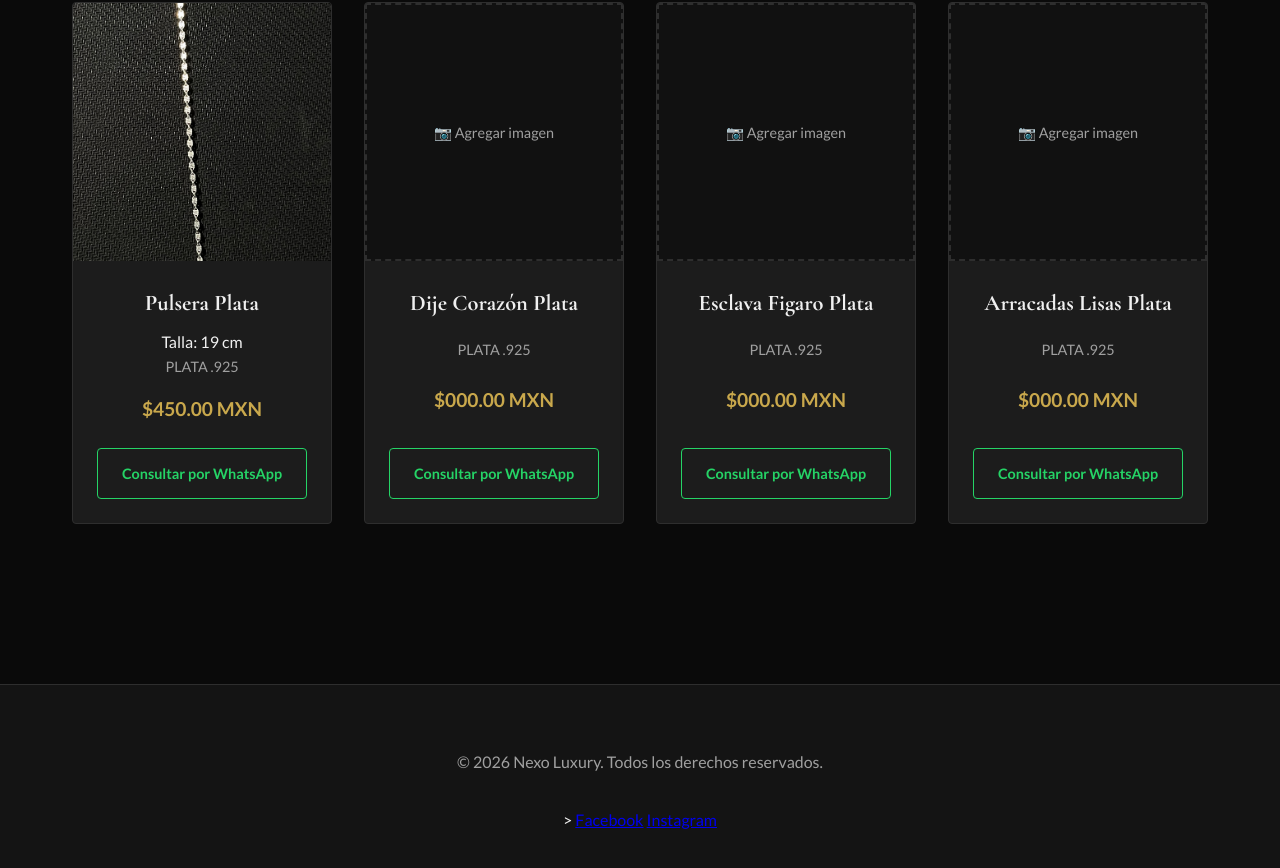
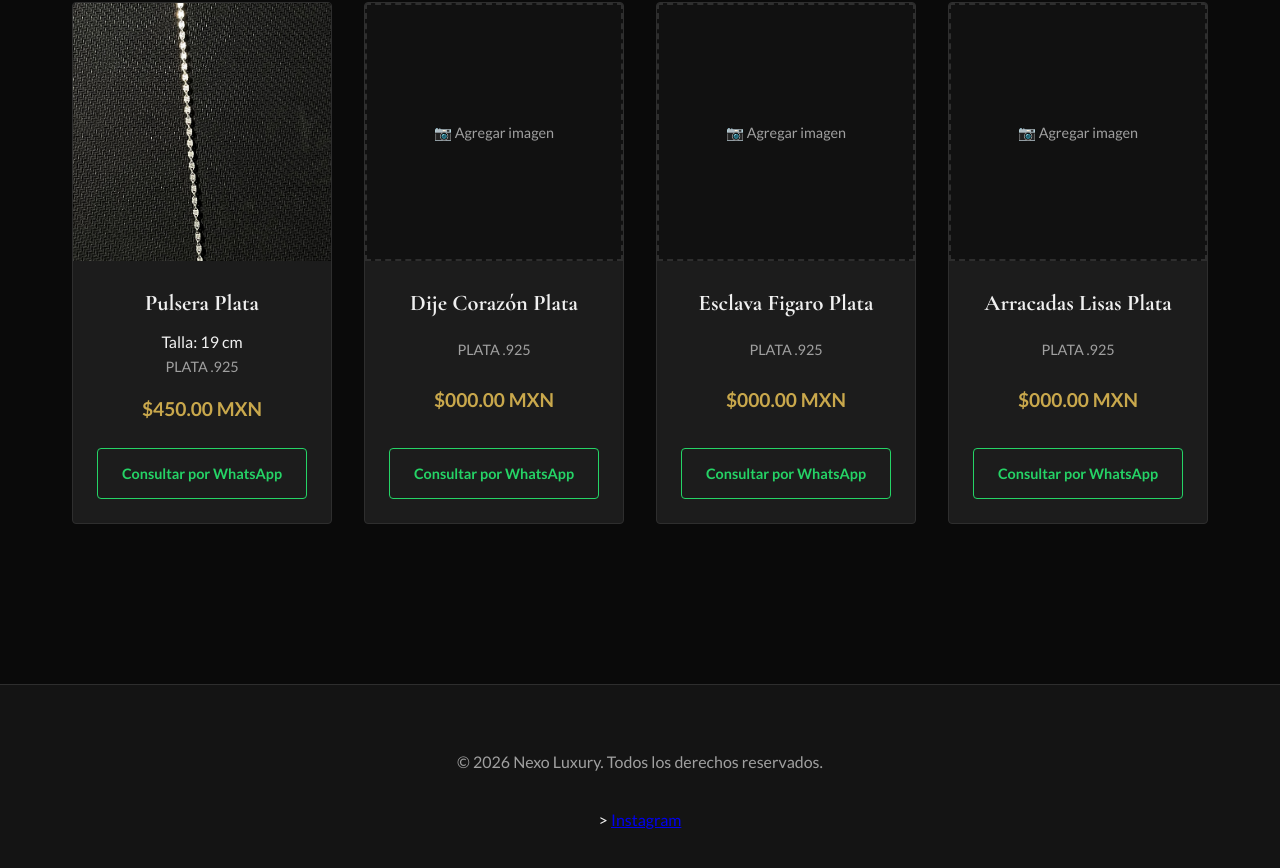
Before and after one commit to Jangelmqza/NexoLuxury, a website: page jewelry-catalog/public/index.html in a window 1280 px wide. Shown: the part 1808-2676 px from the top of the page. Drawn offline with nearby package versions, Linux system fonts and the light colour scheme.

Commit message:
renovacion de links

```diff
--- a/jewelry-catalog/public/index.html
+++ b/jewelry-catalog/public/index.html
@@ -202,7 +202,6 @@
             <p>&copy; 2026 Nexo Luxury. Todos los derechos reservados.</p>
             <div class="social-links">
                 <!-- Enlaces a redes sociales -->>
-                <a href="https://www.facebook.com/nexoluxury" target="_blank" aria-label="Facebook">Facebook</a>
                 <a href="https://www.instagram.com/nexo.luxury" target="_blank" aria-label="Instagram">Instagram</a>
             </div>
         </div>
```
